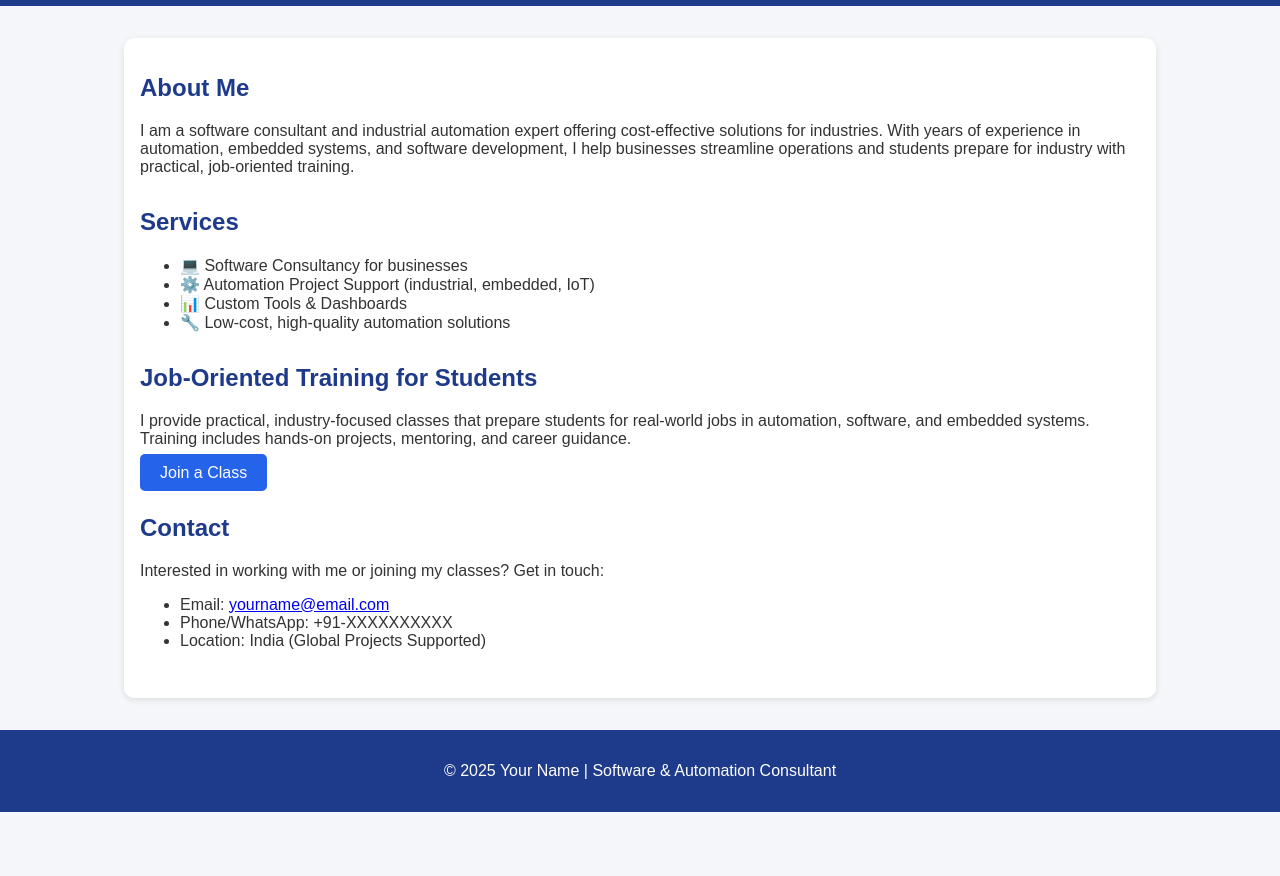
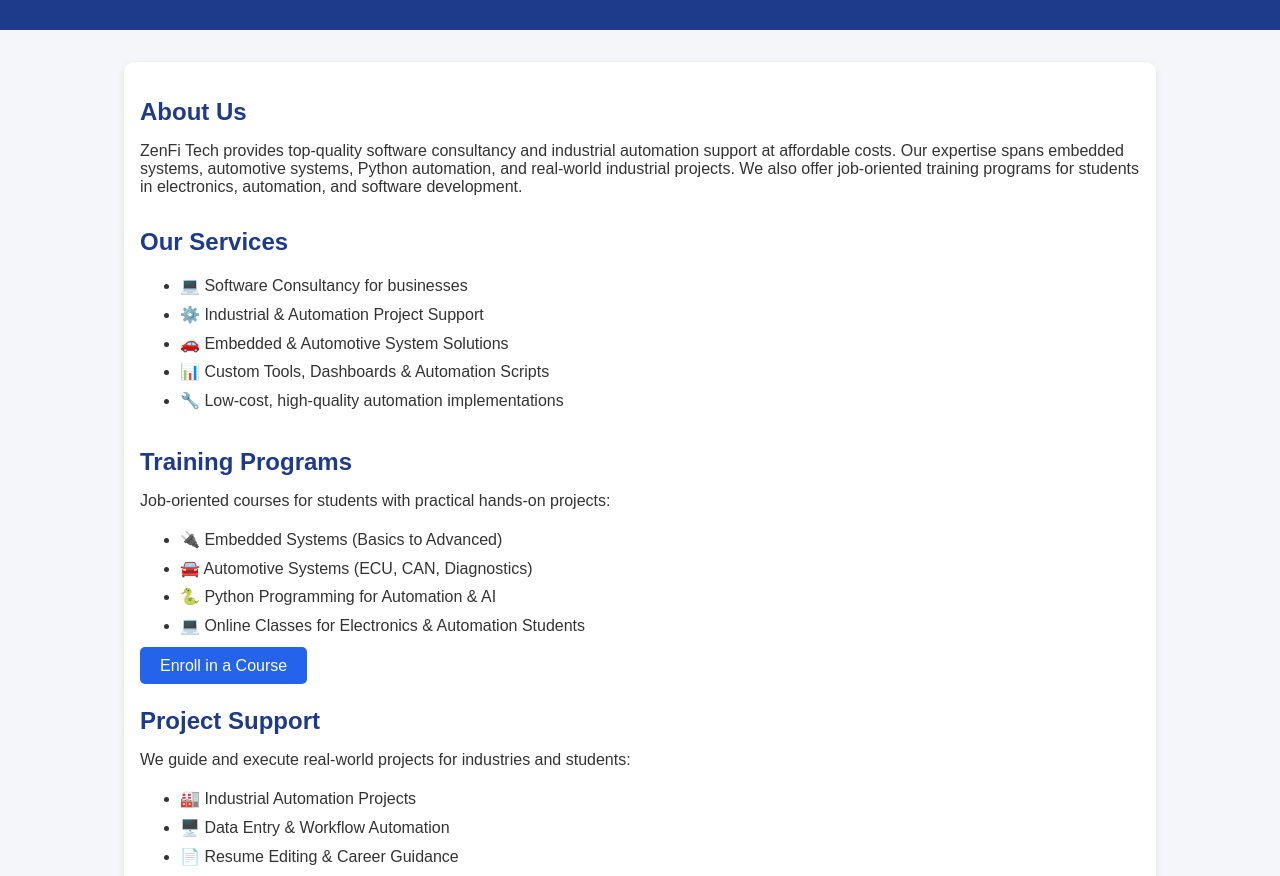
Before and after one commit to PonnarasuP/mywebsite, a plain HTML site: page index.html in a window 1280 px wide. Shown: the part 147-1023 px from the top of the page. Before the commit the page ends 959 px from the top, so only its background shows below. Drawn offline with Linux system fonts and the light colour scheme.

Commit message:
Update index.html

```diff
--- a/index.html
+++ b/index.html
@@ -3,78 +3,87 @@
 <head>
   <meta charset="utf-8" />
   <meta name="viewport" content="width=device-width, initial-scale=1" />
-  <title>Software Consultant & Automation Expert</title>
-  <style>
-    body { font-family: Arial, sans-serif; margin:0; background:#f4f6f9; color:#333; }
-    header { background:#1e3a8a; color:white; padding:1.5rem; text-align:center; }
-    header h1 { margin:0; font-size:2rem; }
-    nav { margin-top:1rem; }
-    nav a { color:white; margin:0 10px; text-decoration:none; font-weight:bold; }
-    main { max-width:1000px; margin:2rem auto; padding:1rem; background:white; border-radius:10px; box-shadow:0 2px 6px rgba(0,0,0,0.1); }
-    section { margin-bottom:2rem; }
-    h2 { color:#1e3a8a; }
-    footer { text-align:center; padding:1rem; background:#1e3a8a; color:white; margin-top:2rem; }
-    .cta { background:#2563eb; color:white; padding:10px 20px; border:none; border-radius:5px; text-decoration:none; }
-    .cta:hover { background:#1d4ed8; }
-  </style>
+  <title>ZenFi Tech - Software & Automation Consultancy</title>
+  <link rel="stylesheet" href="style.css" />
 </head>
 <body>
 
 <header>
-    <h1>Expert Software & Automation Consultancy</h1>
-    <p>Low-Cost | Reliable | Industry-Focused</p>
+  <h1>ZenFi Tech</h1>
+  <p>Expert Software & Automation Consultancy | Affordable Solutions</p>
   <nav>
     <a href="#services">Services</a>
     <a href="#training">Training</a>
+    <a href="#projects">Projects</a>
     <a href="#contact">Contact</a>
   </nav>
 </header>
 
 <main>
+  <!-- About / Intro -->
   <section id="about">
-      <h2>About Me</h2>
+    <h2>About Us</h2>
     <p>
-        I am a software consultant and industrial automation expert offering
-        cost-effective solutions for industries. With years of experience in
-        automation, embedded systems, and software development, I help
-        businesses streamline operations and students prepare for industry
-        with practical, job-oriented training.
+      ZenFi Tech provides top-quality software consultancy and industrial automation support at affordable costs.
+      Our expertise spans embedded systems, automotive systems, Python automation, and real-world industrial projects.
+      We also offer job-oriented training programs for students in electronics, automation, and software development.
     </p>
   </section>
 
+  <!-- Services -->
   <section id="services">
-      <h2>Services</h2>
+    <h2>Our Services</h2>
     <ul>
       <li>💻 Software Consultancy for businesses</li>
-        <li>⚙️ Automation Project Support (industrial, embedded, IoT)</li>
-        <li>📊 Custom Tools & Dashboards</li>
-        <li>🔧 Low-cost, high-quality automation solutions</li>
+      <li>⚙️ Industrial & Automation Project Support</li>
+      <li>🚗 Embedded & Automotive System Solutions</li>
+      <li>📊 Custom Tools, Dashboards & Automation Scripts</li>
+      <li>🔧 Low-cost, high-quality automation implementations</li>
     </ul>
   </section>
 
+  <!-- Training Programs -->
   <section id="training">
-      <h2>Job-Oriented Training for Students</h2>
-      <p>
-        I provide practical, industry-focused classes that prepare students
-        for real-world jobs in automation, software, and embedded systems.
-        Training includes hands-on projects, mentoring, and career guidance.
-      </p>
-      <a href="#contact" class="cta">Join a Class</a>
+    <h2>Training Programs</h2>
+    <p>Job-oriented courses for students with practical hands-on projects:</p>
+    <ul>
+      <li>🔌 Embedded Systems (Basics to Advanced)</li>
+      <li>🚘 Automotive Systems (ECU, CAN, Diagnostics)</li>
+      <li>🐍 Python Programming for Automation & AI</li>
+      <li>💻 Online Classes for Electronics & Automation Students</li>
+    </ul>
+    <a href="#contact" class="cta">Enroll in a Course</a>
   </section>
 
+  <!-- Project Portfolio -->
+  <section id="projects">
+    <h2>Project Support</h2>
+    <p>We guide and execute real-world projects for industries and students:</p>
+    <ul>
+      <li>🏭 Industrial Automation Projects</li>
+      <li>🖥️ Data Entry & Workflow Automation</li>
+      <li>📄 Resume Editing & Career Guidance</li>
+      <li>🎓 College Final Year Projects (Embedded, IoT, Automation)</li>
+    </ul>
+  </section>
+
+  <!-- Contact -->
   <section id="contact">
-      <h2>Contact</h2>
-      <p>Interested in working with me or joining my classes? Get in touch:</p>
+    <h2>Contact Us</h2>
+    <p>Get in touch for consultancy, training, or project support:</p>
     <ul>
-        <li>Email: <a href="mailto:yourname@email.com">yourname@email.com</a></li>
+      <li>Email: <a href="mailto:info@zenfitech.com">info@zenfitech.com</a></li>
       <li>Phone/WhatsApp: +91-XXXXXXXXXX</li>
       <li>Location: India (Global Projects Supported)</li>
     </ul>
+
+    <!-- Example Google Form Embed for inquiries -->
+    <iframe src="https://docs.google.com/forms/d/e/YOUR_FORM_ID/viewform?embedded=true" width="100%" height="600">Loading…</iframe>
   </section>
 </main>
 
 <footer>
-    <p>© 2025 Your Name | Software & Automation Consultant</p>
+  <p>© 2025 ZenFi Tech | Software & Automation Consultancy</p>
 </footer>
 
 </body>
```
Lines whose indentation alone changed are shown as unchanged.
